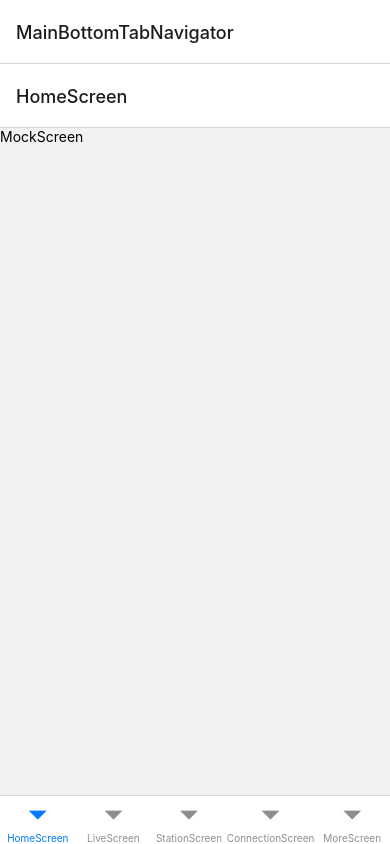
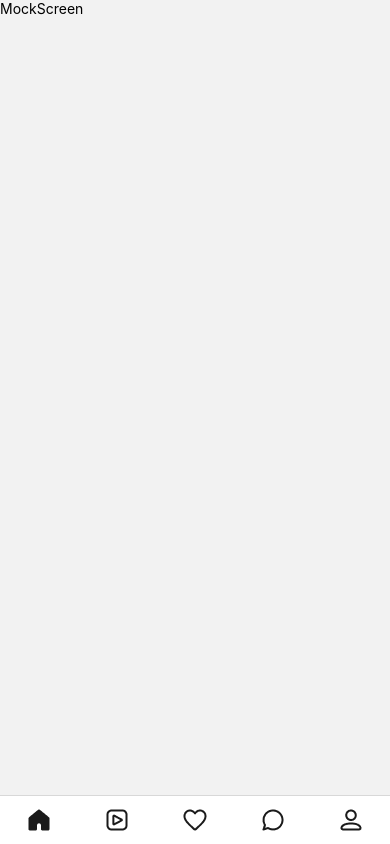
Before and after one commit to dlgmltjr0925/glam-pre-test, a React Native app: screen /MainBottomTabNavigator in a window 390 px wide. Built offline with nearby package versions, Linux system fonts and the light colour scheme.

Commit message:
feature: 네비게이션 아이콘 추가

```diff
--- a/package.json
+++ b/package.json
@@ -11,12 +11,10 @@
   },
   "dependencies": {
     "@react-navigation/bottom-tabs": "^6.0.9",
-    "@react-navigation/material-top-tabs": "^6.0.6",
     "@react-navigation/native": "^6.0.6",
     "@react-navigation/native-stack": "^6.2.5",
     "react": "17.0.2",
     "react-native": "0.66.4",
-    "react-native-pager-view": "^5.4.9",
     "react-native-safe-area-context": "^3.3.2",
     "react-native-screens": "^3.10.2",
     "react-native-tab-view": "^3.1.1"
--- a/src/navigation/MainBottomTabNavigator.tsx
+++ b/src/navigation/MainBottomTabNavigator.tsx
@@ -1,4 +1,4 @@
-import { Text, View } from 'react-native';
+import { Image, ImageSourcePropType, Text, View } from 'react-native';
 
 import React from 'react';
 import { createBottomTabNavigator } from '@react-navigation/bottom-tabs';
@@ -15,14 +15,53 @@ function MockScreen(props: any) {
   );
 }
 
+function TabBarIcon(source: ImageSourcePropType) {
+  return () => <Image source={source} />;
+}
+
 export default function MainBottomTabNavigator() {
   return (
-    <Tab.Navigator>
-      <Tab.Screen name="HomeScreen" component={MockScreen} />
-      <Tab.Screen name="LiveScreen" component={MockScreen} />
-      <Tab.Screen name="StationScreen" component={MockScreen} />
-      <Tab.Screen name="ConnectionScreen" component={MockScreen} />
-      <Tab.Screen name="MoreScreen" component={MockScreen} />
+    <Tab.Navigator
+      screenOptions={{
+        tabBarShowLabel: false,
+        tabBarIconStyle: { width: 28, height: 28 },
+        headerShown: false,
+      }}>
+      <Tab.Screen
+        name="HomeScreen"
+        component={MockScreen}
+        options={{
+          tabBarIcon: TabBarIcon(require('../assets/icon/nav/home.png')),
+        }}
+      />
+      <Tab.Screen
+        name="LiveScreen"
+        component={MockScreen}
+        options={{
+          tabBarIcon: TabBarIcon(require('../assets/icon/nav/live.png')),
+        }}
+      />
+      <Tab.Screen
+        name="StationScreen"
+        component={MockScreen}
+        options={{
+          tabBarIcon: TabBarIcon(require('../assets/icon/nav/station.png')),
+        }}
+      />
+      <Tab.Screen
+        name="ConnectionScreen"
+        component={MockScreen}
+        options={{
+          tabBarIcon: TabBarIcon(require('../assets/icon/nav/connection.png')),
+        }}
+      />
+      <Tab.Screen
+        name="MoreScreen"
+        component={MockScreen}
+        options={{
+          tabBarIcon: TabBarIcon(require('../assets/icon/nav/more.png')),
+        }}
+      />
     </Tab.Navigator>
   );
 }
--- a/src/navigation/MainStackNavigator.tsx
+++ b/src/navigation/MainStackNavigator.tsx
@@ -20,6 +20,9 @@ export default function MainStackNavigator() {
       <Stack.Screen
         name="MainBottomTabNavigator"
         component={MainBottomTabNavigator}
+        options={{
+          headerShown: false,
+        }}
       />
       <Stack.Screen name="SecondLevelNavigator" component={MockScreen} />
     </Stack.Navigator>
```
Also changed, not shown: 1 other file (tests, documents, lock files or other folders).
